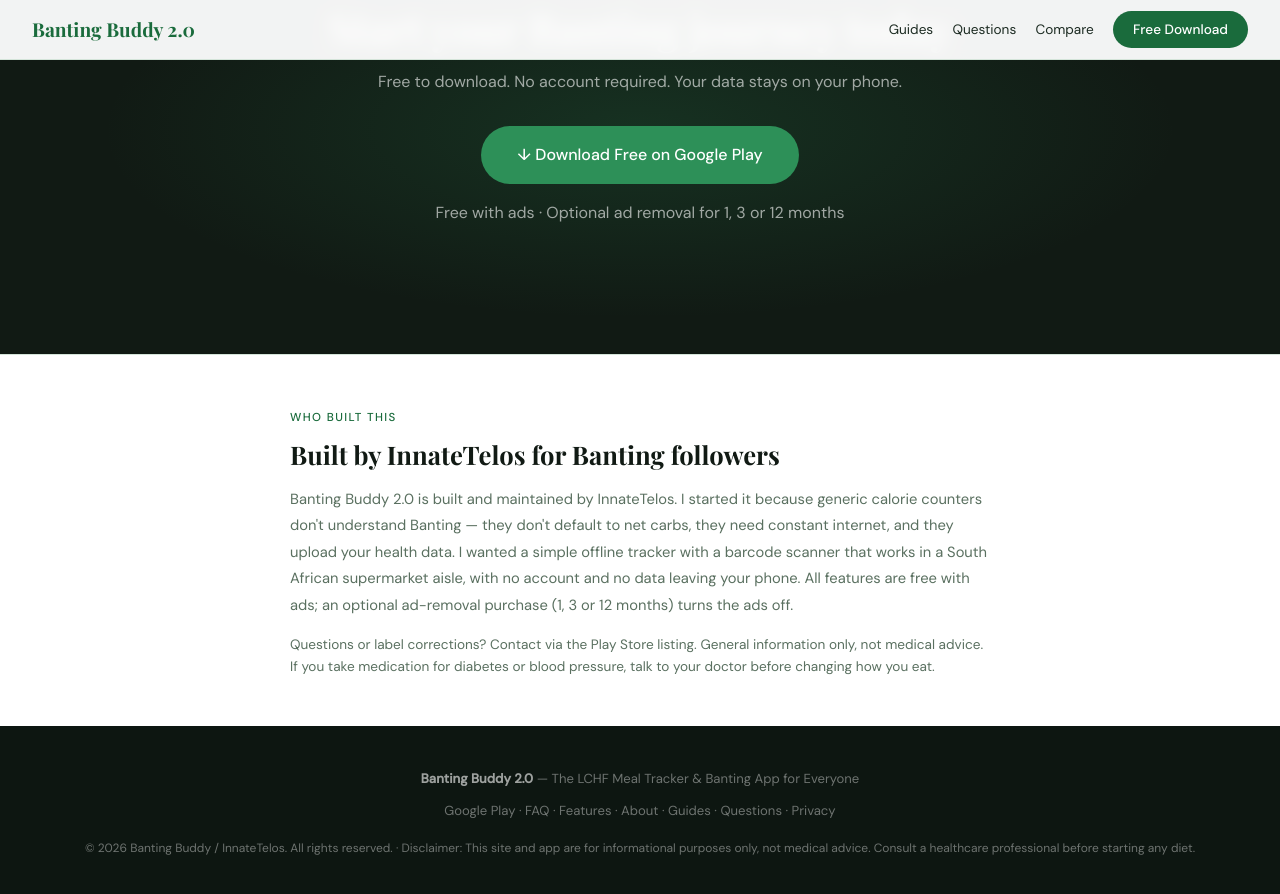
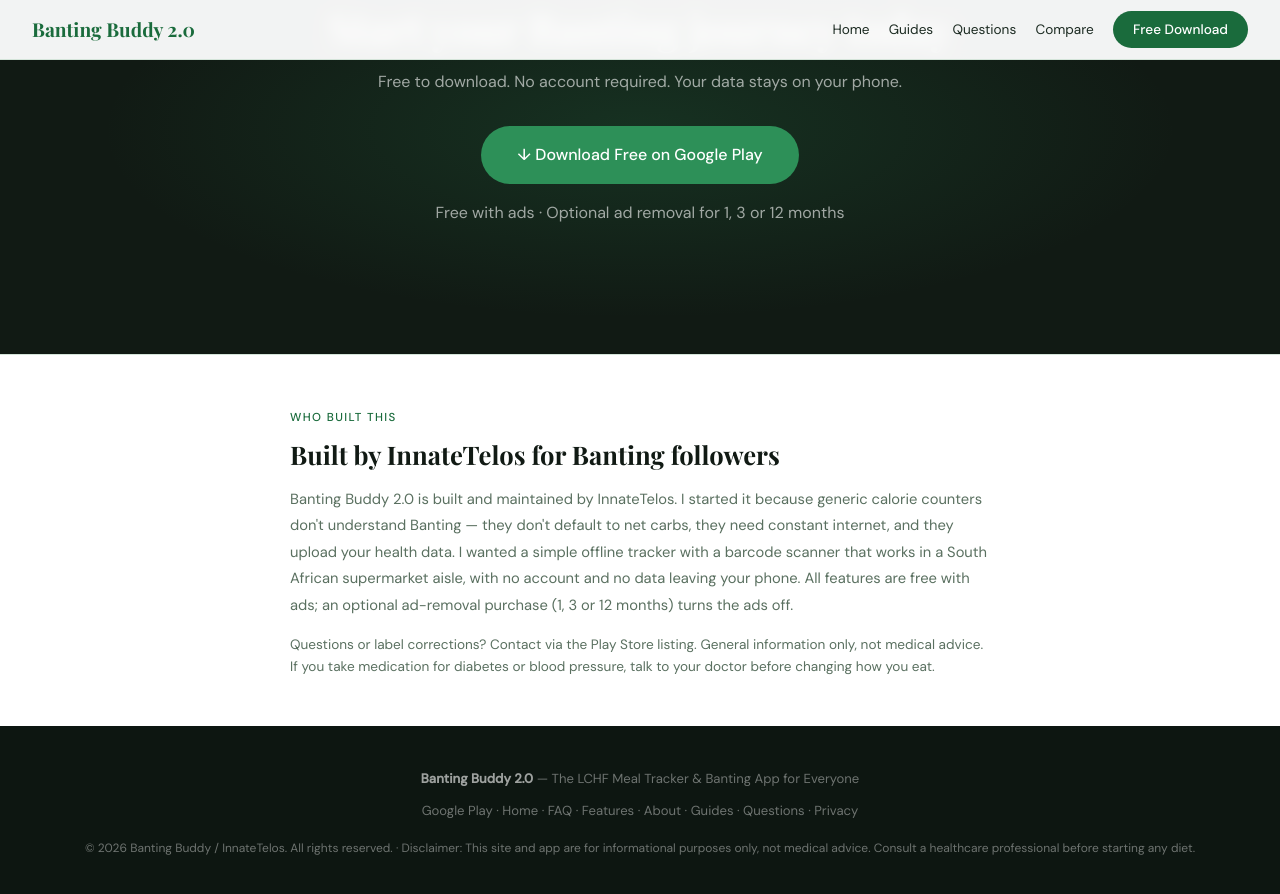
Before and after one commit to n8us/-banting-buddy-landing, a Jekyll site: the page built from index.html, in a window 1280 px wide and 900 px high, scrolled down 4594 px. Shown: the top 894 px of the window. Built offline with Jekyll 4.4.1, drawn with Linux system fonts in a browser that asks for light colours.

Commit message:
Add explicit Home link to nav and footer

```diff
--- a/_layouts/default.html
+++ b/_layouts/default.html
@@ -26,6 +26,7 @@
   <div class="topnav">
     <a class="brand" href="{{ site.baseurl }}/">Banting Buddy 2.0</a>
     <nav class="links">
+      <a href="{{ site.baseurl }}/">Home</a>
       <a href="{{ site.baseurl }}/guides/">Guides</a>
       <a href="{{ site.baseurl }}/questions/">Questions</a>
       <a href="{{ site.baseurl }}/compare/">Compare</a>
--- a/index.html
+++ b/index.html
@@ -862,6 +862,7 @@
   <nav>
     <a class="nav-brand" href="./">Banting Buddy 2.0</a>
     <div style="display:flex; gap:1.2rem; align-items:center;">
+      <a href="{{ site.baseurl }}/" style="font-size:0.85rem; color:var(--text); text-decoration:none;">Home</a>
       <a href="{{ site.baseurl }}/guides/" style="font-size:0.85rem; color:var(--text); text-decoration:none;">Guides</a>
       <a href="{{ site.baseurl }}/questions/" style="font-size:0.85rem; color:var(--text); text-decoration:none;">Questions</a>
       <a href="{{ site.baseurl }}/compare/" style="font-size:0.85rem; color:var(--text); text-decoration:none;">Compare</a>
@@ -1198,6 +1199,7 @@
     <p style="margin-top:6px">
       <a href="https://play.google.com/store/apps/details?id=com.innatetelos.bantingbuddyv2&referrer=utm_source%3Dbanting-site%26utm_medium%3Dseo%26utm_campaign%3Dhome-footer" rel="noopener">Google
         Play</a> ·
+      <a href="{{ site.baseurl }}/">Home</a> ·
       <a href="#faq">FAQ</a> ·
       <a href="#features">Features</a> ·
       <a href="#about">About</a> ·
```
